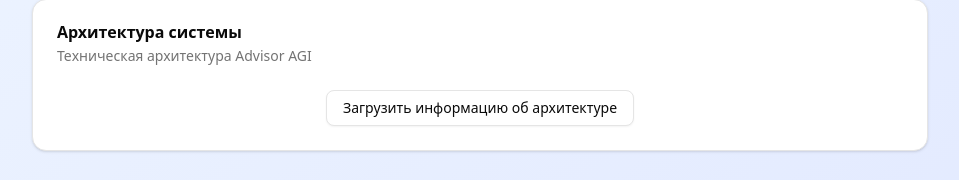
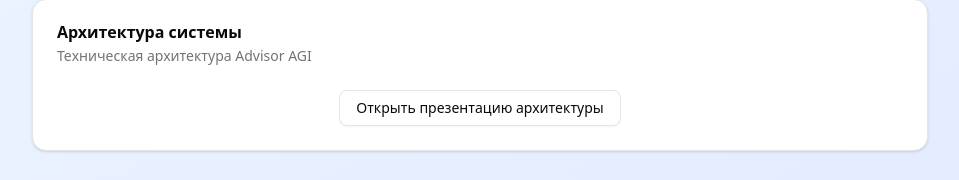
Before and after one commit to ecstaticradiance/advisor-frontend-2, a React (Vite) app: page / in a window 1280 px wide. Both pictures are taken after a click on the tab "Архитектура". Shown: the part 297-477 px from the top of the page, without its empty margins (160-1119 px from the left). Built offline with nearby package versions, Linux system fonts and the light colour scheme.

Commit message:
fix: Open architecture presentation in new window

```diff
--- a/src/App.jsx
+++ b/src/App.jsx
@@ -21,7 +21,6 @@ function App() {
   // Состояния для навигационных вкладок
   const [roadmapData, setRoadmapData] = useState(null)
   const [userStoriesData, setUserStoriesData] = useState(null)
-  const [architectureHtml, setArchitectureHtml] = useState(null)
   const [legalData, setLegalData] = useState(null)
   const [tabLoading, setTabLoading] = useState({})
   const [tabErrors, setTabErrors] = useState({})
@@ -127,26 +126,6 @@ function App() {
       setTabErrors(prev => ({ ...prev, roadmap: 'Ошибка подключения к серверу' }))
     } finally {
       setTabLoading(prev => ({ ...prev, roadmap: false }))
-    }
-  }
-
-  // Загрузка HTML-файла архитектуры
-  const loadArchitectureHtml = async () => {
-    setTabLoading(prev => ({ ...prev, architecture: true }))
-    setTabErrors(prev => ({ ...prev, architecture: null }))
-    try {
-      const res = await fetch('/slides/current_architecture.html') // Path to the HTML slide
-      if (res.ok) {
-        const html = await res.text()
-        setArchitectureHtml(html)
-      } else {
-        setTabErrors(prev => ({ ...prev, architecture: `Ошибка загрузки: ${res.status}` }))
-      }
-    } catch (error) {
-      console.error('Error loading architecture HTML:', error)
-      setTabErrors(prev => ({ ...prev, architecture: 'Ошибка подключения к серверу' }))
-    } finally {
-      setTabLoading(prev => ({ ...prev, architecture: false }))
     }
   }
 
@@ -551,35 +530,11 @@ function App() {
                   </CardDescription>
                 </CardHeader>
                 <CardContent>
-                  {!architectureHtml && !tabLoading.architecture && !tabErrors.architecture && (
-                    <div className="text-center">
-                      <Button onClick={loadArchitectureHtml} variant="outline">
-                        Загрузить информацию об архитектуре
-                      </Button>
-                    </div>
-                  )}
-
-                  {tabLoading.architecture && (
-                    <div className="flex items-center gap-2 text-gray-600 dark:text-gray-300">
-                      <div className="animate-spin rounded-full h-4 w-4 border-b-2 border-purple-500"></div>
-                      Загрузка информации об архитектуре...
-                    </div>
-                  )}
-
-                  {tabErrors.architecture && (
-                    <div className="text-red-600 dark:text-red-400">
-                      {tabErrors.architecture}
-                      <Button onClick={loadArchitectureHtml} variant="outline" size="sm" className="ml-2">
-                        Повторить
-                      </Button>
-                    </div>
-                  )}
-
-                  {architectureHtml && (
-                    <div className="space-y-6">
-                      <div dangerouslySetInnerHTML={{ __html: architectureHtml }} />
-                    </div>
-                  )}
+                  <div className="text-center">
+                    <Button onClick={() => window.open('/slides/current_architecture.html', '_blank')} variant="outline">
+                      Открыть презентацию архитектуры
+                    </Button>
+                  </div>
                 </CardContent>
               </Card>
             </TabsContent>
```
